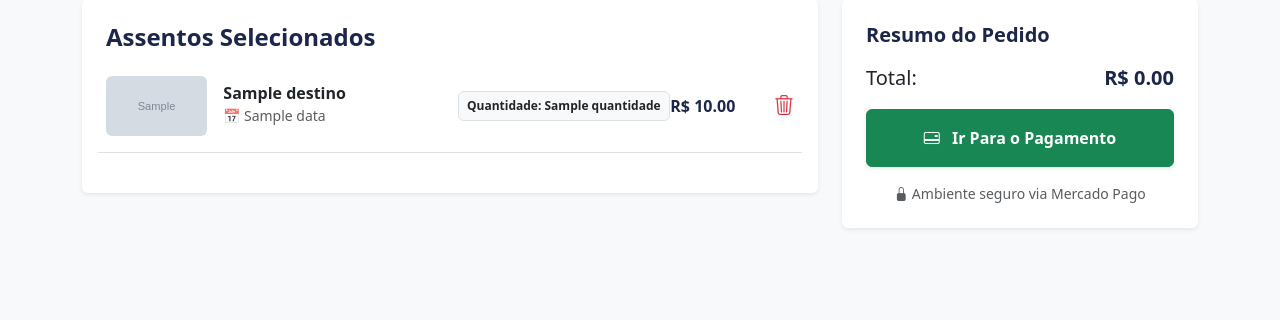
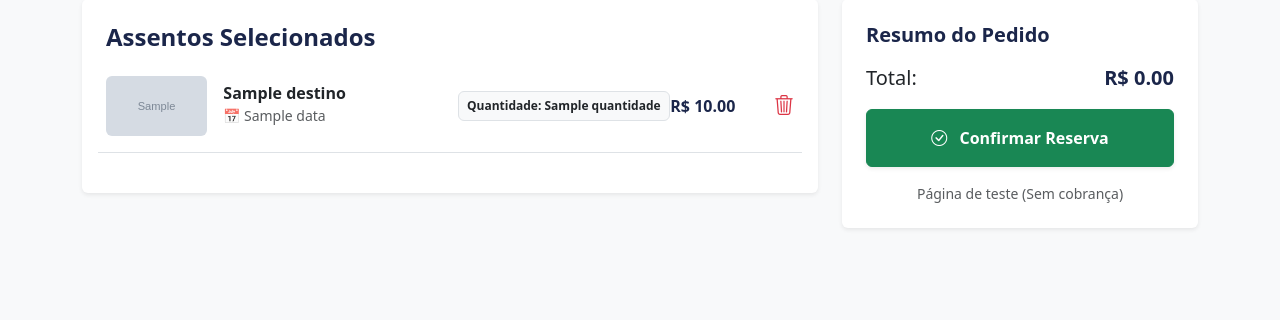
Before and after one commit to Lipeinocencio/projetopi, a Flask app: template templates/carrinho.html in a window 1280 px wide. Shown: the part 105-425 px from the top of the page. Run offline with Flask 3, Linux system fonts and the light colour scheme; the template is opened without the code that fills it: most values are stand-ins (such as "Sample title", 1, 10 or a date in 2020); grey boxes marked "Sample" are stand-in pictures.

Commit message:
Update carrinho.html

```diff
--- a/templates/carrinho.html
+++ b/templates/carrinho.html
@@ -75,14 +75,13 @@
                         <span class="fw-bold text-marca">R$ {{ "%.2f"|format(total) }}</span>
                     </div>
 
-                    <form action="/finalizar_carrinho_mp" methods="POST">
-                        <button type="submit" class="btn btn-success w-100 fw-bold py-3 shadow-sm">
-                            <i class="bi bi-credit-card-2-back me-2"></i> Ir Para o Pagamento
-                        </button>
-                    </form>
+                    <a href="/confirmacao_compra" class="btn btn-success w-100 fw-bold py-3 shadow-sm">
+                        <i class="bi bi-check-circle me-2"></i> Confirmar Reserva
+                    </a>
                     <small class="text-muted text-center d-block mt-3">
-                        <i class="bi bi-lock-fill"></i> Ambiente seguro via Mercado Pago
+                        Página de teste (Sem cobrança)
                     </small>
+
                 </div>
             </div>
             {% endif %}
```
